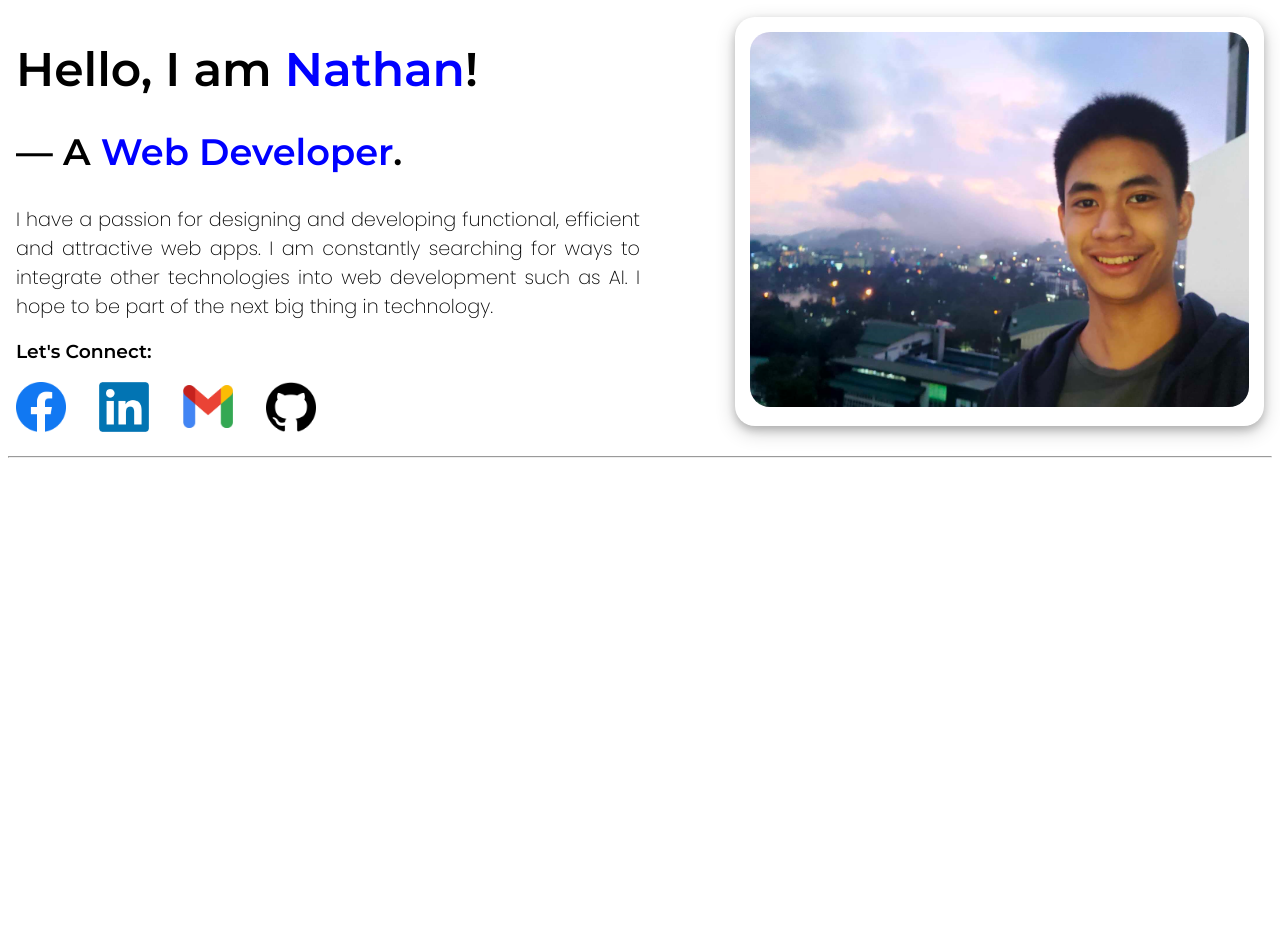
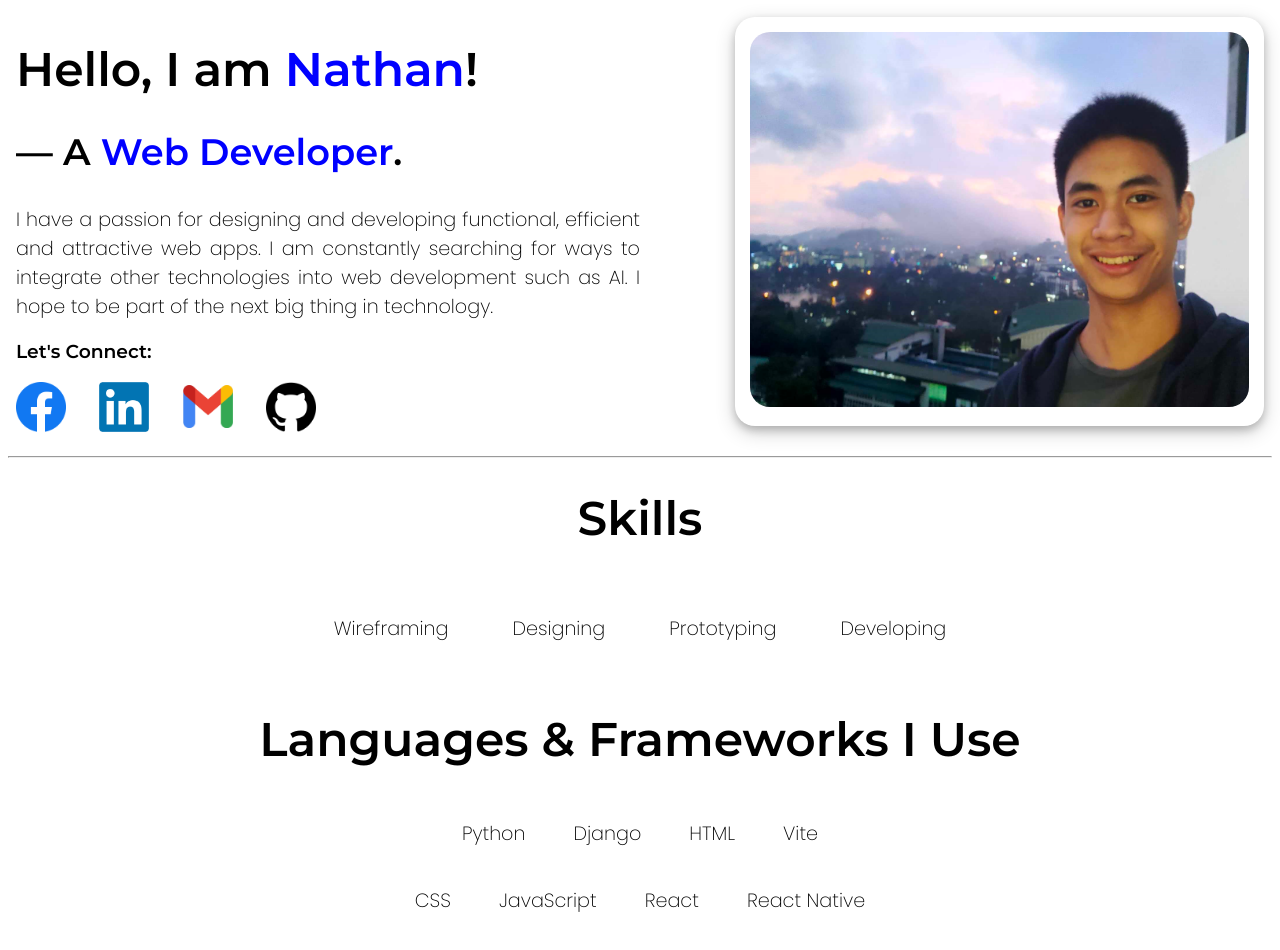
Before and after one commit to Mr-Neytan/Mr-Neytan.github.io, a React (Vite) app: page / in a window 1280 px wide. Before the commit the page ends 800 px from the top, so only its background shows below. Built offline with nearby package versions, Linux system fonts and the light colour scheme.

Commit message:
Added Skills tab

```diff
--- a/src/App.jsx
+++ b/src/App.jsx
@@ -1,6 +1,7 @@
 import { useState } from 'react'
 import './App.css'
 import Welcome from './Components/Welcome/Welcome'
+import Skills from './Components/Skills/Skills'
 
 function App() {
 
@@ -8,6 +9,7 @@ function App() {
     <>
       <Welcome/>
       <hr></hr>
+      <Skills/>
     </>
   )
 }
--- /dev/null
+++ b/src/Components/Skills/Skills.jsx
@@ -0,0 +1,34 @@
+import React from 'react'
+import "./skills.css"
+const Skills = () => {
+  return (
+    <>
+    <div className='title'>
+        <h1>Skills</h1>
+        <ul className='skill_list'>
+            <li><p>Wireframing</p></li>
+            <li><p>Designing</p></li>
+            <li><p>Prototyping</p></li>
+            <li><p>Developing</p></li>
+        </ul>
+        <h1>Languages & Frameworks I Use</h1>
+        <ul className='language_list'>
+            <div className='row'>
+            <li><p>Python</p></li>
+            <li><p>Django</p></li>
+            <li><p>HTML</p></li>
+            <li><p>Vite</p></li>
+            </div>
+            <div className='row'>
+            <li><p>CSS</p></li>
+            <li><p>JavaScript</p></li>
+            <li><p>React</p></li>
+            <li><p>React Native</p></li>
+            </div>
+        </ul>
+    </div>
+    </>
+  )
+}
+
+export default Skills
--- /dev/null
+++ b/src/Components/Skills/skills.css
@@ -0,0 +1,64 @@
+.title h1 {
+    text-align: center;
+}
+
+.skill_list {
+    list-style: none;
+    margin-left: 0.5em;
+    margin-right: 0.5em;
+    padding: 0;
+    display: flex;
+    flex-wrap: wrap;
+    justify-content: space-evenly;
+}
+
+.skill_list li {
+    margin: 1em;
+    padding: 0;
+    margin: 0.2em;
+}
+
+.language_list {
+    list-style: none;
+    margin-left: 0.5em;
+    margin-right: 0.5em;
+    padding: 0;
+    display: flex;
+    flex-direction: column;
+    align-items: center;
+    justify-content: center;
+    flex-wrap: wrap;
+}
+
+.language_list li {
+    margin: 0 0.8em;
+}
+
+.row {
+    width: 100%;
+    display: flex;
+    justify-content: center;
+
+}
+
+@media only screen and (min-width: 768px) {
+
+.skill_list {
+    display: flex;
+    justify-content: center;
+    padding: 0;
+    margin-left: 15px;
+    margin-right: 15px;
+}
+
+.skill_list li {
+    margin: 1em 2em;
+}
+
+.row {
+    width: 70%;
+}
+.language_list li {
+    margin: 0 1.5em;
+}
+}
```
